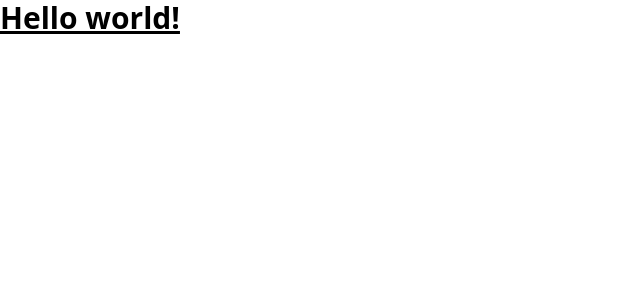
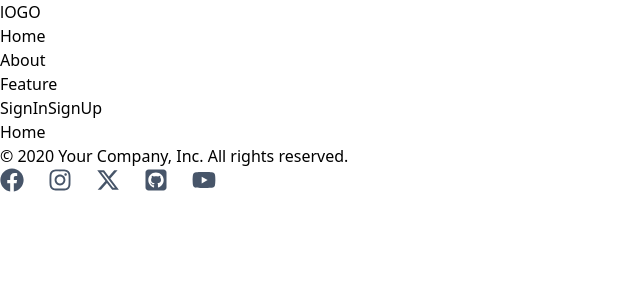
Before and after one commit to devHksingh/simple_todo_frontend, a React (Vite) app: page / in a window 1280 px wide. Shown: the top 300 px of the page, without its empty margins (0-640 px from the left). Built offline with nearby package versions, Linux system fonts and the light colour scheme.

Commit message:
add react router dom

```diff
--- a/src/main.jsx
+++ b/src/main.jsx
@@ -2,9 +2,26 @@ import { StrictMode } from 'react'
 import { createRoot } from 'react-dom/client'
 import App from './App.jsx'
 import './index.css'
+import { createBrowserRouter, createRoutesFromElements, Route, RouterProvider } from 'react-router-dom'
+import Layout from './Layout.jsx'
+import Home from './pages/Home.jsx'
+import Login from './pages/Login.jsx'
+import SignUp from './pages/SignUp.jsx'
+import ErrorPage from './ErrorPage.jsx'
 
+const  router = createBrowserRouter(
+  createRoutesFromElements(
+    <Route path='/' element={<Layout/>} errorElement={<ErrorPage/>}>
+      <Route path='' element={<Home/>}/>
+      <Route path='signIn' element={<Login/>}/>
+      <Route path='signUp' element={<SignUp/>}/>
+    </Route>
+  )
+)
 createRoot(document.getElementById('root')).render(
   <StrictMode>
-    <App />
+    <RouterProvider router={router}>
+      <App />
+    </RouterProvider>
   </StrictMode>,
 )
```
